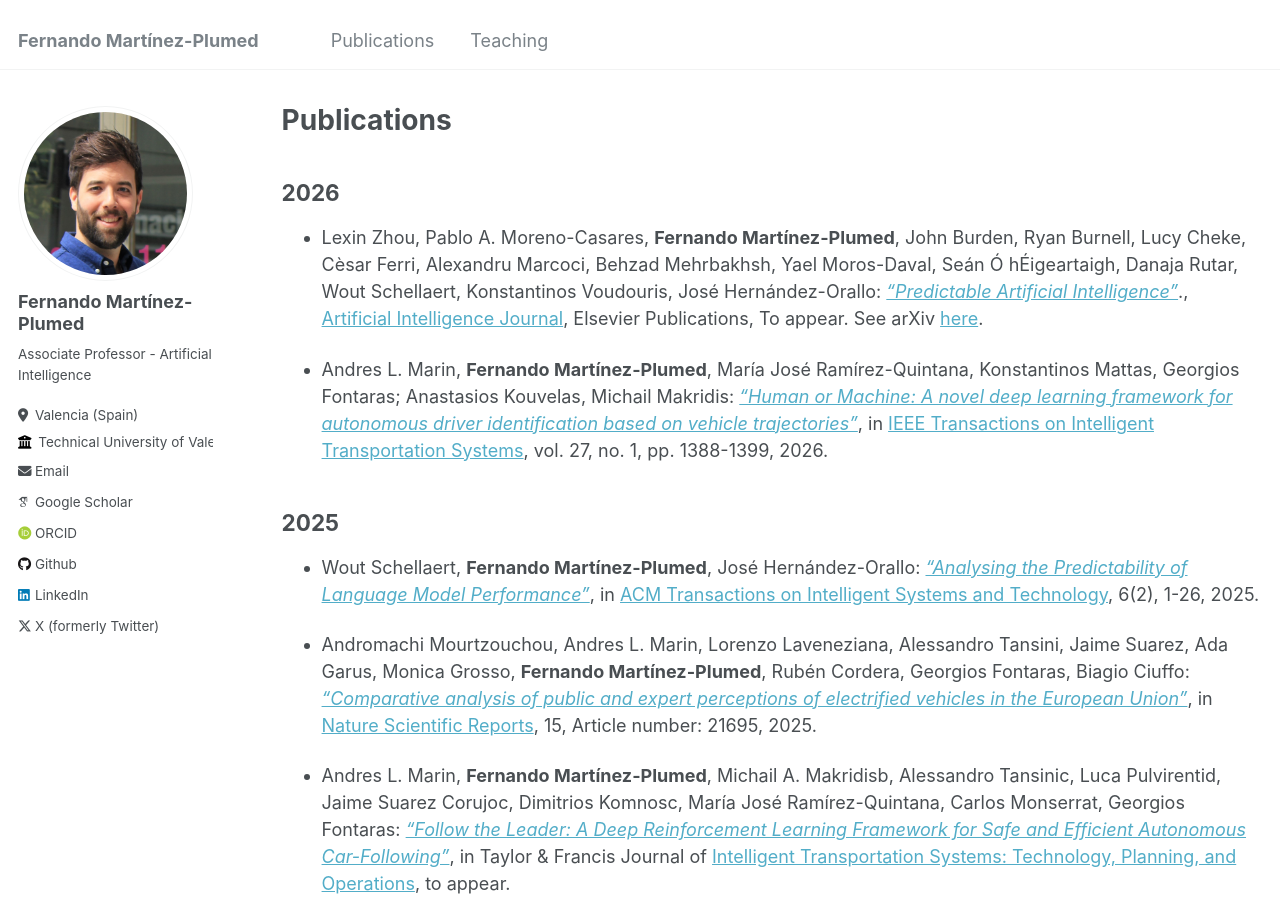
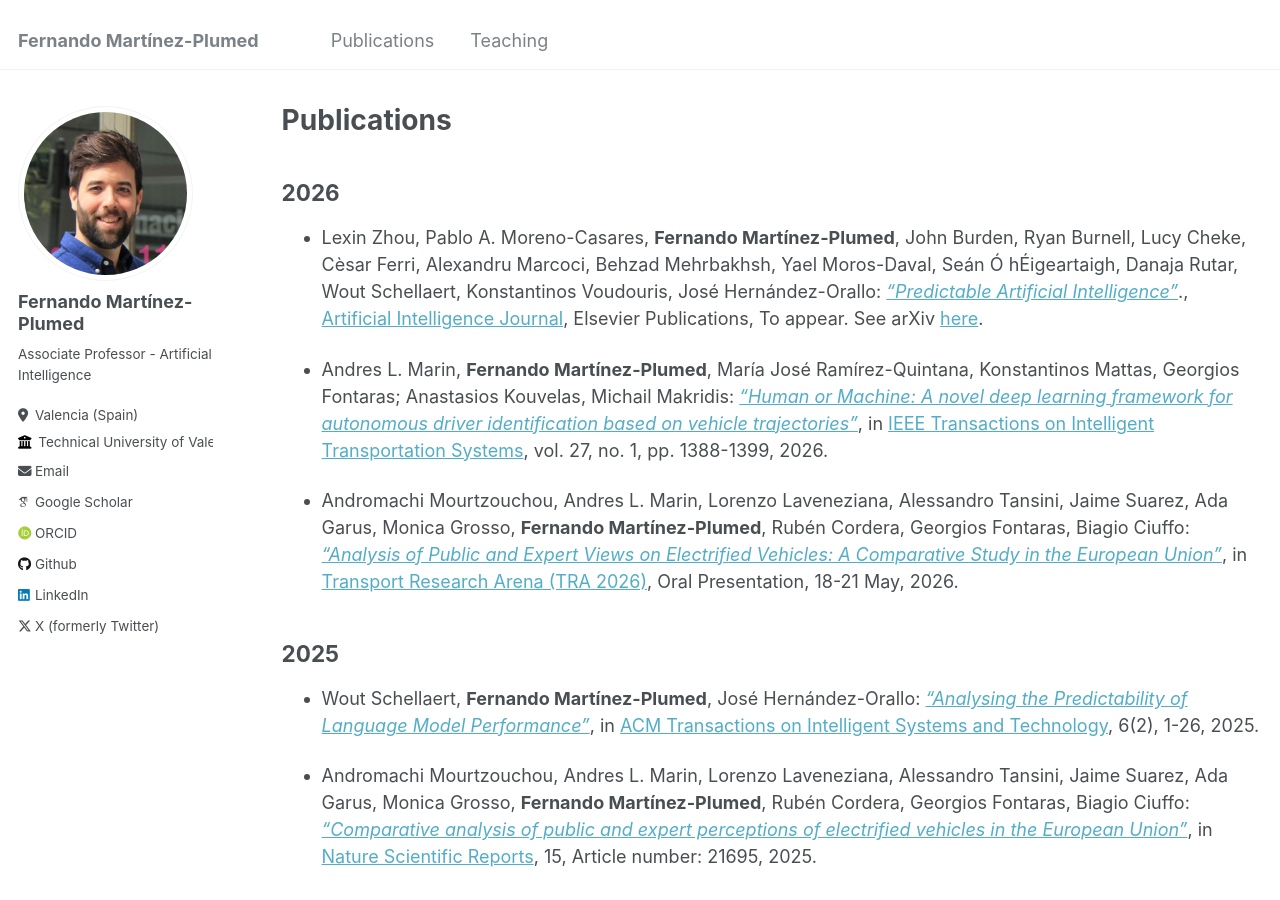
Before and after one commit to nandomp/nandomp.github.io, a Jekyll site: the page built from _pages/publications.md, in a window 1280 px wide and 900 px high. Built offline with Jekyll 4.4.1, drawn with Linux system fonts in a browser that asks for light colours; some web fonts are replaced.

Commit message:
Update publications.md

```diff
--- a/_pages/publications.md
+++ b/_pages/publications.md
@@ -10,6 +10,8 @@ author_profile: true
 * Lexin Zhou, Pablo A. Moreno-Casares, **Fernando Martínez-Plumed**, John Burden, Ryan Burnell, Lucy Cheke, Cèsar Ferri, Alexandru Marcoci, Behzad Mehrbakhsh, Yael Moros-Daval, Seán Ó hÉigeartaigh, Danaja Rutar, Wout Schellaert, Konstantinos Voudouris, José Hernández-Orallo: [*"Predictable Artificial Intelligence"*]()., [Artificial Intelligence Journal](https://www.journals.elsevier.com/artificial-intelligence), Elsevier Publications, To appear.  See arXiv [here](https://arxiv.org/abs/2310.06167).
 
 * Andres L. Marin, **Fernando Martínez-Plumed**,  María José Ramírez-Quintana, Konstantinos Mattas, Georgios Fontaras; Anastasios Kouvelas, Michail Makridis: [*"Human or Machine: A novel deep learning framework for autonomous driver identification based on vehicle trajectories"*](https://ieeexplore.ieee.org/document/11247850), in [IEEE Transactions on Intelligent Transportation Systems](https://ieee-itss.org/pub/t-its/), vol. 27, no. 1, pp. 1388-1399, 2026.
+
+* Andromachi Mourtzouchou, Andres L. Marin, Lorenzo Laveneziana, Alessandro Tansini, Jaime Suarez, Ada Garus, Monica Grosso, **Fernando Martínez-Plumed**, Rubén Cordera, Georgios Fontaras, Biagio Ciuffo: [*"Analysis of Public and Expert Views on Electrified Vehicles: A Comparative Study in the European Union"*](), in [Transport Research Arena (TRA 2026)](https://traconference.eu/), Oral Presentation, 18-21 May, 2026.
 
 2025
 ----
```
